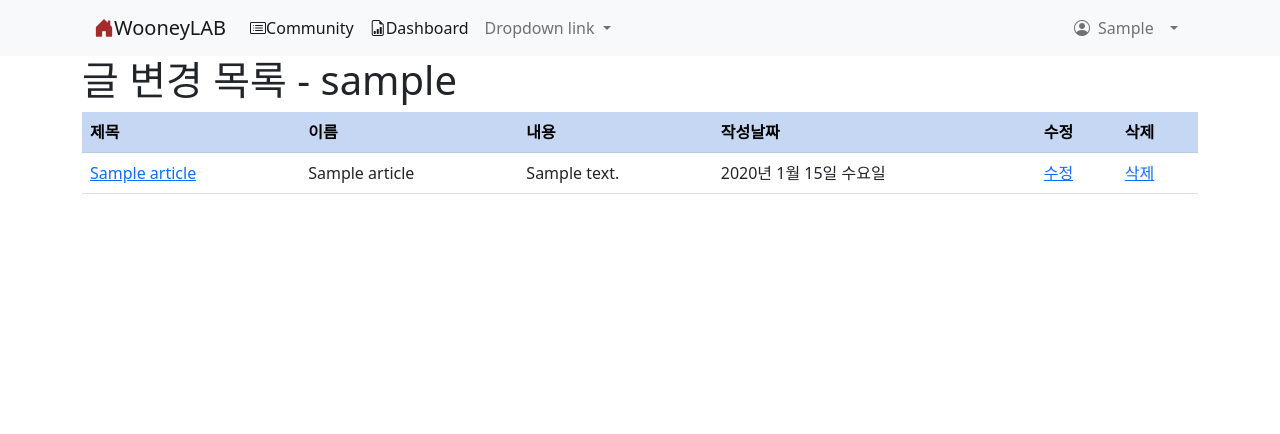
After one commit to Wooney98/django_tutorial_encore, a Django app: page /community/change/ in a window 1280 px wide. The commit adds this page. Shown: the top 434 px of the page. Run offline with Django 4.2, Linux system fonts and the light colour scheme; a user stored in the database is signed in; tables that the repository leaves empty hold one stand-in row (values such as "Sample post"); some libraries are stand-ins or nearby versions.

Commit message:
로그인 후 글 작성, 글 수정&삭제, community 모델 수정, cmder DB적용,  views.py 수정, CBV형으로 urls 수정, view 구현

```diff
--- a/community/models.py
+++ b/community/models.py
@@ -1,4 +1,6 @@
 from django.db import models
+from django.contrib.auth.models import User
+from django.urls import reverse
 
 # Create your models here.
 class Article(models.Model):
@@ -8,3 +10,14 @@ class Article(models.Model):
     url = models.URLField()
     email = models.EmailField()
     cdate = models.DateTimeField(auto_now_add = True)# data가 create되는 시스템상의 시점
+    mdate = models.DateTimeField(auto_now=True)
+    owner = models.ForeignKey(User, on_delete=models.CASCADE, blank=True, null=True)
+
+    class Meta:
+        verbose_name_plural = "아티클 작성하기"
+        ordering = ('-mdate',)
+    def __str__(self):
+        return f"{self.title} -- {self.name} -- {self.cdate}"
+    def get_absolute_url(self):
+        return reverse('community:view_detail', args=(self.id,))
+        # reverse()함수를 통해 모델의 개별 데이터 url을 문자열로 반환
--- /dev/null
+++ b/community/templates/community/change_list.html
@@ -0,0 +1,31 @@
+{% extends "partials/base.html" %}
+{% load static %}
+{% block title %}수정 가능한 목록{% endblock %}
+{% block part_style %}
+<link rel="stylesheet" href="{% static 'css/list.css' %}">
+{% endblock %}
+{% block content %}
+<h1>글 변경 목록 - {{ user }}</h1>
+<div class="article_box">
+    <table class="table table-bodered table-condensed table-striped">
+        <tr class="table-primary">
+            <th>제목</th>
+            <th>이름</th>
+            <th>내용</th>
+            <th>작성날짜</th>
+            <th>수정</th>
+            <th>삭제</th>
+        </tr>
+        {% for article in object_list %}
+        <tr>
+            <td><a href="{% url 'community:view_detail' article.id %}">{{ article.title }}</a></td>
+            <td>{{ article.name }}</td>
+            <td>{{ article.contents }}</td>
+            <td>{{ article.cdate|date:"Y년 M d일 D" }}</td>
+            <td><a href="{% url 'community:update' article.id %}">수정</a></td>
+            <td><a href="{% url 'community:delete' article.id %}">삭제</a></td>
+        </tr>
+        {% endfor %}
+    </table>
+</div>
+{% endblock content %}
--- a/community/templates/community/write.html
+++ b/community/templates/community/write.html
@@ -1,8 +1,8 @@
 {% extends 'partials/base.html' %}
+{% block title %}글 작성 -{{user}}{% endblock %}
 {% load crispy_forms_tags %}
-    <!-- <p>{{data1}} </p>
-    <h1>{{data2}}</h1> -->
 {% block write %}
+<p>by {{ user }}</p>
 <form action="" method="post">
     <table>
         {{ form|crispy }} {% csrf_token %}
--- a/community/urls.py
+++ b/community/urls.py
@@ -1,27 +1,28 @@
-from django.urls import path, include
-from community import views #write,articleList, viewDetail, index
+from django.urls import path
+#from community.views import write#,ArticleList, viewDetail, index
+from community import views
+
 
 app_name="community"
 urlpatterns = [
+# FBV path 정의
     #/write/
     #path('write/', write, name='write'), # path, view의 함수
-    path('write/', views.WriteFormView.as_view(), name='write'),
 
     #/list/
     #path('list/', articleList, name="list"),
-    path('list/', views.ArticleListView.as_view(), name="list"),
 
     #/view_detail/
     #path('view_detail/<int:num>/', viewDetail, name='view_detail'),
+
+ # CBV path 정의
+    path('write/', views.WriteFormView.as_view(), name='write'),
+    path('list/', views.ArticleListView.as_view(), name="list"),
     path('view_detail/<slug:pk>/', views.ArticleDetailView.as_view(), name='view_detail'),
-
     # #/change/
-    # path('change/', views.ArticleChangeView.as_view(), name='change_list'),
-
-
+    path('change/', views.ArticleChangeView.as_view(), name='change_list'),
     # # /view_detail/1/update
-    # path('<int:pk>/update/', views.ArticleUpdateView.as_view(), name='update'),
-
+    path('<int:pk>/update/', views.ArticleUpdateView.as_view(), name='update'),
     # # /view_detail/1/delete
-    # path('<int:pk>/delete', views.ArticleDeleteView.as_view(), name='delete'),
+    path('<int:pk>/delete', views.ArticleDeleteView.as_view(), name='delete'),
 ]
--- a/community/views.py
+++ b/community/views.py
@@ -1,6 +1,6 @@
 from django.shortcuts import render
-# from .forms import Form
-# from .models import Article
+from .forms import Form
+from .models import Article
 
 # Create your views here.
 # # FBV형
@@ -46,6 +46,9 @@ def index(request):
 from django.views.generic import CreateView, ListView, DetailView, DeleteView, UpdateView
 from community.models import Article
 from django.urls import reverse_lazy
+from django.contrib.auth.mixins import LoginRequiredMixin
+from django_tutorial.views import OwnerOnlyMixin
+
 
 class ArticleListView(ListView):
     model = Article
@@ -57,9 +60,35 @@ class ArticleDetailView(DetailView):
 
 class WriteFormView(CreateView):
     model = Article
-    fileds = ['name','title','contents','url','email']
+    fields = ['name','title','contents','url','email']
     template_name = "community/write.html"
-    success_url = reverse_lazy('community:article_list')
+    success_url = reverse_lazy('community:list')
 
     def form_valid(self, form):
+        form.instance.owner = self.request.user
+        #폼에 연결된 모델 객체의 owner필드에 현재 로그인 된 user 객체 할당
         return super().form_valid(form)
+
+# 변경(login user 자료만 list_up)
+class ArticleChangeView(LoginRequiredMixin, ListView):
+    template_name = 'community/change_list.html'
+    def get_queryset(self):
+        return Article.objects.filter(owner=self.request.user)
+    # get_queryset()
+    # 화면에 출력할 레코드 리스트 반환
+    # Article 테이블의 레코드 중에 owner 필드의 소유 레코드만 필터링 해서 리스트 반환
+
+
+
+#로그인 user 메모 수정(Update)
+class ArticleUpdateView(OwnerOnlyMixin,UpdateView):
+    model = Article
+    template_name = 'community/article_update.html'
+    fields = ['name','title','contents','url','email']
+    success_url = reverse_lazy('community:change_list')
+
+#로그인 user 메모 삭제(Delete)
+class ArticleDeleteView(OwnerOnlyMixin,DeleteView):
+    model = Article
+    template_name = 'community/article_delete.html'
+    success_url = reverse_lazy('community:change_list')
--- a/templates/partials/navbar.html
+++ b/templates/partials/navbar.html
@@ -2,8 +2,8 @@
     <div class="container">
         <nav class="navbar navbar-expand-lg bg-light">
             <div class="container-fluid">
-                <a class="navbar-brand" href="/"><i class="bi bi-house-door"
-                        style="color: pink; size: 20px;"></i>WooneyLAB</a>
+                <a class="navbar-brand" href="/"><i class="bi bi-house-door-fill"
+                        style="color: brown; size: 50px;"></i>WooneyLAB</a>
                 <button class="navbar-toggler" type="button" data-bs-toggle="collapse"
                     data-bs-target="#navbarNavDropdown" aria-controls="navbarNavDropdown" aria-expanded="false"
                     aria-label="Toggle navigation">
@@ -11,14 +11,14 @@
                 </button>
                 <div class="collapse navbar-collapse" id="navbarNavDropdown">
                     <ul class="navbar-nav">
+                        <!-- <li class="nav-item">
+                            <a class="nav-link active" aria-current="page" href="/">Home</a>
+                        </li> -->
                         <li class="nav-item">
-                            <a class="nav-link active" aria-current="page" href="/">Home</a>
+                            <a class="nav-link active" href="{% url 'community:list' %}"><i class="bi bi-card-list"></i>Community</a>
                         </li>
                         <li class="nav-item">
-                            <a class="nav-link" href="{% url 'community:list' %}">메모장</a>
-                        </li>
-                        <li class="nav-item">
-                            <a class="nav-link" href="{% url 'dashboard:dashboard' %}">대시보드</a>
+                            <a class="nav-link active" href="{% url 'dashboard:dashboard' %}"><i class="bi bi-file-earmark-bar-graph"></i>Dashboard</a>
                         </li>
                         <li class="nav-item dropdown">
                             <a class="nav-link dropdown-toggle" href="#" role="button" data-bs-toggle="dropdown"
```
Also changed, not shown: community/templates/community/403.html (added, +9 -0 lines), community/templates/community/article_delete.html (added, +13 -0 lines), community/templates/community/article_update.html (added, +15 -0 lines), community/templates/community/list.html (+34 -6 lines), community/templates/community/view_detail.html (+8 -5 lines), django_tutorial/views.py (+12 -0 lines), templates/index.html (+5 -5 lines), community/migrations/0002_alter_article_options_article_mdate_article_owner.py (added), community/migrations/0003_alter_article_options.py (added), community/migrations/0004_alter_article_options.py (added), community/migrations/0005_alter_article_options.py (added), community/migrations/0006_alter_article_options.py (added), static/images/1.gif (added), static/images/1.jpg (deleted).
